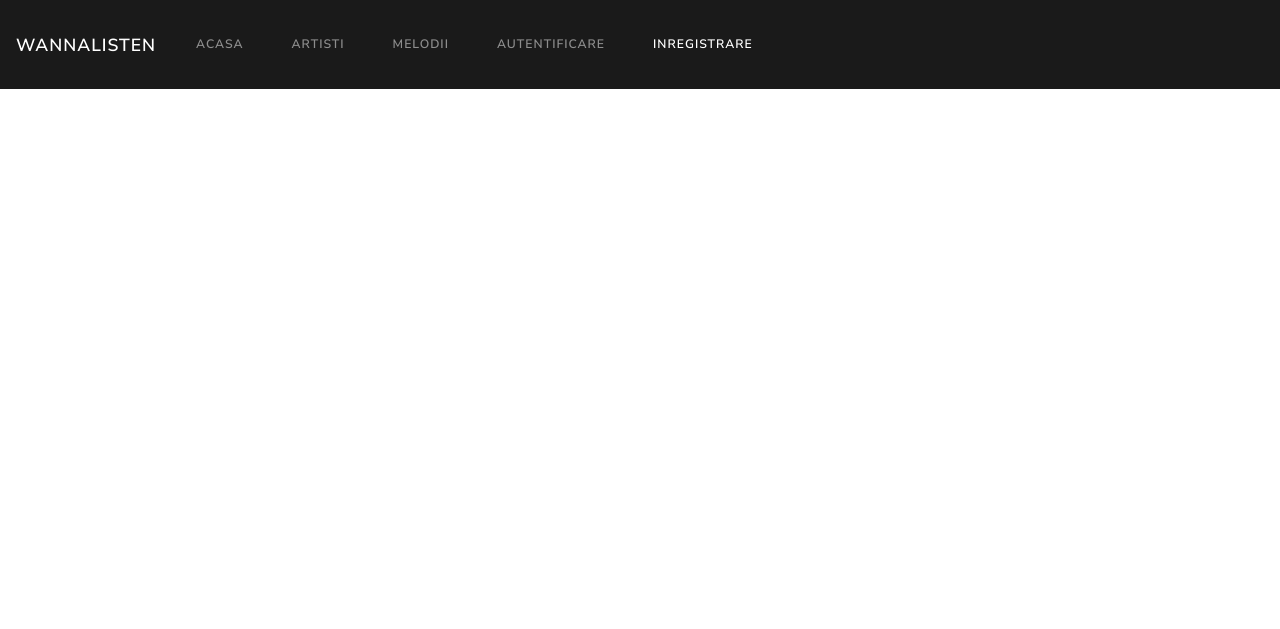
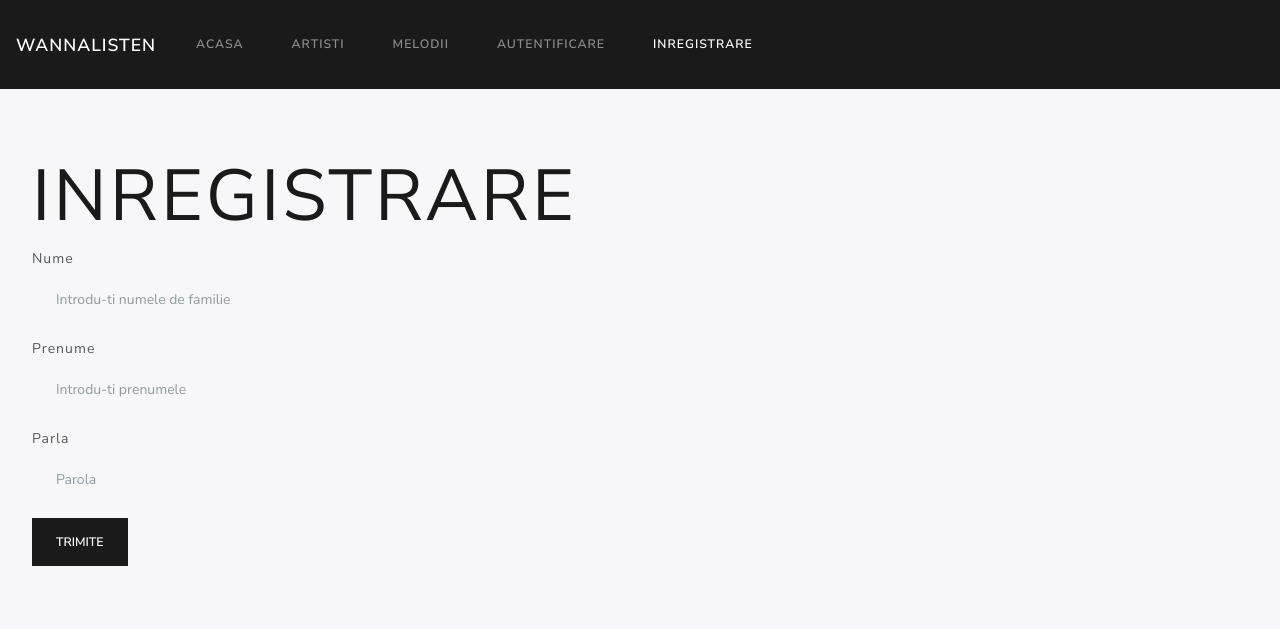
Before and after one commit to miutamihai/WannaListen, a Flask app: page /inregistrare in a window 1280 px wide. Shown: the top 629 px of the page. Run offline with Flask 2, Linux system fonts and the light colour scheme; some libraries are stand-ins or nearby versions.

Commit message:
[master] Added register.

```diff
--- a/app.py
+++ b/app.py
@@ -43,8 +43,6 @@ def login():
         global username
         username = request.form['username']
         password = request.form['password']
-        print(username)
-        print(password)
         cursor.execute('select WannaListen.dbo.LoginUser(?, ?)', (username, password))
         res = cursor.fetchone()
         print(res)
@@ -54,9 +52,21 @@ def login():
             return 'Failure'
 
 
-@app.route('/inregistrare')
+@app.route('/inregistrare', methods=['GET', 'POST'])
 def register():
-    return render_template('register.html')
+    if request.method == 'GET':
+        return render_template('register.html')
+    else:
+        cursor = conn.cursor()
+        first_name = request.form['first_name']
+        last_name = request.form['last_name']
+        password = request.form['password']
+        cursor.execute('exec WannaListen.dbo.RegisterUser ?, ?, ?', (first_name, last_name, password))
+        conn.commit()
+        cursor.execute('SELECT TOP 1 GeneratedUserName FROM WannaListen.dbo.Users ORDER BY Id DESC')
+        global username
+        username = cursor.fetchone()[0]
+        return render_template('index.html', username=username)
 
 
 if __name__ == '__main__':
--- a/templates/login.html
+++ b/templates/login.html
@@ -35,7 +35,7 @@
             <div class="form-group">
                 <label for="username">Nume de utilizator</label>
                 <input type="text" class="form-control" id="username" name="username" aria-describedby="usernameHelp"
-                       placeholder="Introduce-ti numele de utilizator">
+                       placeholder="Introdu-ti numele de utilizator">
                 <small id="usernameHelp" class="form-text text-muted">In caz ca ai uitat, este de forma <b>NumePrenume#Numar</b></small>
             </div>
             <div class="form-group">
--- a/templates/register.html
+++ b/templates/register.html
@@ -28,6 +28,27 @@
         </ul>
     </div>
 </nav>
-
+<div class="jumbotron">
+    <form method="post" action="{{ url_for('register') }}">
+        <fieldset>
+            <h1 class="display-3">Inregistrare</h1>
+            <div class="form-group">
+                <label for="first_name">Nume</label>
+                <input type="text" class="form-control" id="first_name" name="first_name"
+                       placeholder="Introdu-ti numele de familie">
+            </div>
+            <div class="form-group">
+                <label for="last_name">Prenume</label>
+                <input type="text" class="form-control" id="last_name" name="last_name"
+                       placeholder="Introdu-ti prenumele">
+            </div>
+            <div class="form-group">
+                <label for="password">Parla</label>
+                <input type="password" class="form-control" id="password" name="password" placeholder="Parola">
+            </div>
+            <button type="submit" class="btn btn-primary">Trimite</button>
+        </fieldset>
+    </form>
+</div>
 </body>
 </html>
```
